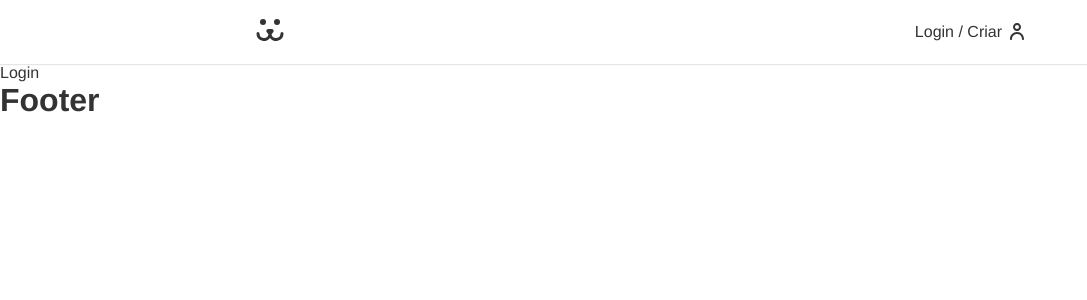
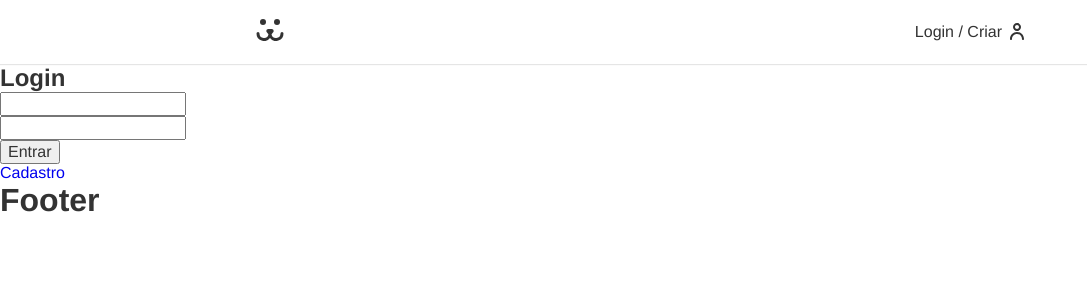
Before and after one commit to henriqueteixeiradev/dogs, a React (Vite) app: page /login in a window 1280 px wide. Shown: the top 300 px of the page, without its empty margins (0-1087 px from the left). Built offline with nearby package versions, Linux system fonts and the light colour scheme.

Commit message:
Form Routes

```diff
--- a/src/App.tsx
+++ b/src/App.tsx
@@ -13,7 +13,7 @@
         <Header />
         <Routes>
           <Route path="/" element={<Home />} />
-          <Route path="/login" element={<Login />} />
+          <Route path="/login/*" element={<Login />} />
         </Routes>
         <Footer />
       </BrowserRouter>
--- a/src/components/login/Login.tsx
+++ b/src/components/login/Login.tsx
@@ -1,3 +1,18 @@
+import { Route, Routes } from "react-router-dom";
+import { LoginCreate } from "./LoginCreate";
+import { LoginForm } from "./LoginForm";
+import { LoginPasswordLost } from "./LoginPasswordLost";
+import { LoginPasswordReset } from "./LoginPasswordReset";
+
 export function Login() {
-  return <div>Login</div>;
+  return (
+    <div>
+      <Routes>
+        <Route path="/" element={<LoginForm />} />
+        <Route path="criar" element={<LoginCreate />} />
+        <Route path="perdeu" element={<LoginPasswordLost />} />
+        <Route path="resetar" element={<LoginPasswordReset />} />
+      </Routes>
+    </div>
+  );
 }
--- /dev/null
+++ b/src/components/login/LoginCreate.tsx
@@ -0,0 +1,3 @@
+export function LoginCreate() {
+  return <div>Login Criar</div>;
+}
--- /dev/null
+++ b/src/components/login/LoginForm.tsx
@@ -0,0 +1,52 @@
+import { useState } from "react";
+import { Link } from "react-router-dom";
+
+export function LoginForm() {
+  const [username, setUsername] = useState("");
+  const [password, setPassword] = useState("");
+
+  function handleSubmit(event: any) {
+    event.preventDefault();
+    fetch("https://dogsapi.origamid.dev/json/jwt-auth/v1/token", {
+      method: "POST",
+      headers: {
+        "Content-Type": "application/json",
+      },
+      body: JSON.stringify({
+        username,
+        password,
+      }),
+    })
+      .then((response) => {
+        console.log(response);
+        return response.json();
+      })
+      .then((json) => {
+        console.log(json);
+        return json;
+      })
+      .catch((err) => {
+        console.log(err);
+      });
+  }
+
+  return (
+    <section>
+      <h1>Login</h1>
+      <form action="" onSubmit={handleSubmit}>
+        <input
+          type="text"
+          value={username}
+          onChange={({ target }) => setUsername(target.value)}
+        />
+        <input
+          type="text"
+          value={password}
+          onChange={({ target }) => setPassword(target.value)}
+        />
+        <button>Entrar</button>
+      </form>
+      <Link to="/login/criar">Cadastro</Link>
+    </section>
+  );
+}
--- /dev/null
+++ b/src/components/login/LoginPasswordLost.tsx
@@ -0,0 +1,3 @@
+export function LoginPasswordLost() {
+  return <div>Perdeu a senha</div>;
+}
--- /dev/null
+++ b/src/components/login/LoginPasswordReset.tsx
@@ -0,0 +1,3 @@
+export function LoginPasswordReset() {
+  return <div>Resetar senha</div>;
+}
--- a/src/svg/dog.tsx
+++ b/src/svg/dog.tsx
@@ -7,8 +7,8 @@
     xmlns="http://www.w3.org/2000/svg"
   >
     <path
-      fill-rule="evenodd"
-      clip-rule="evenodd"
+      fillRule="evenodd"
+      clipRule="evenodd"
       d="M14 10h1.652c1.708 0 2.63 2.004 1.518 3.302l-1.618 1.887A4.501 4.501 0 0024.5 14.5a1.5 1.5 0 013 0A7.5 7.5 0 0114 19 7.5 7.5 0 01.5 14.5a1.5 1.5 0 013 0 4.5 4.5 0 008.948.689l-1.618-1.887C9.718 12.004 10.64 10 12.35 10H14z"
       fill="#333"
     />
```
